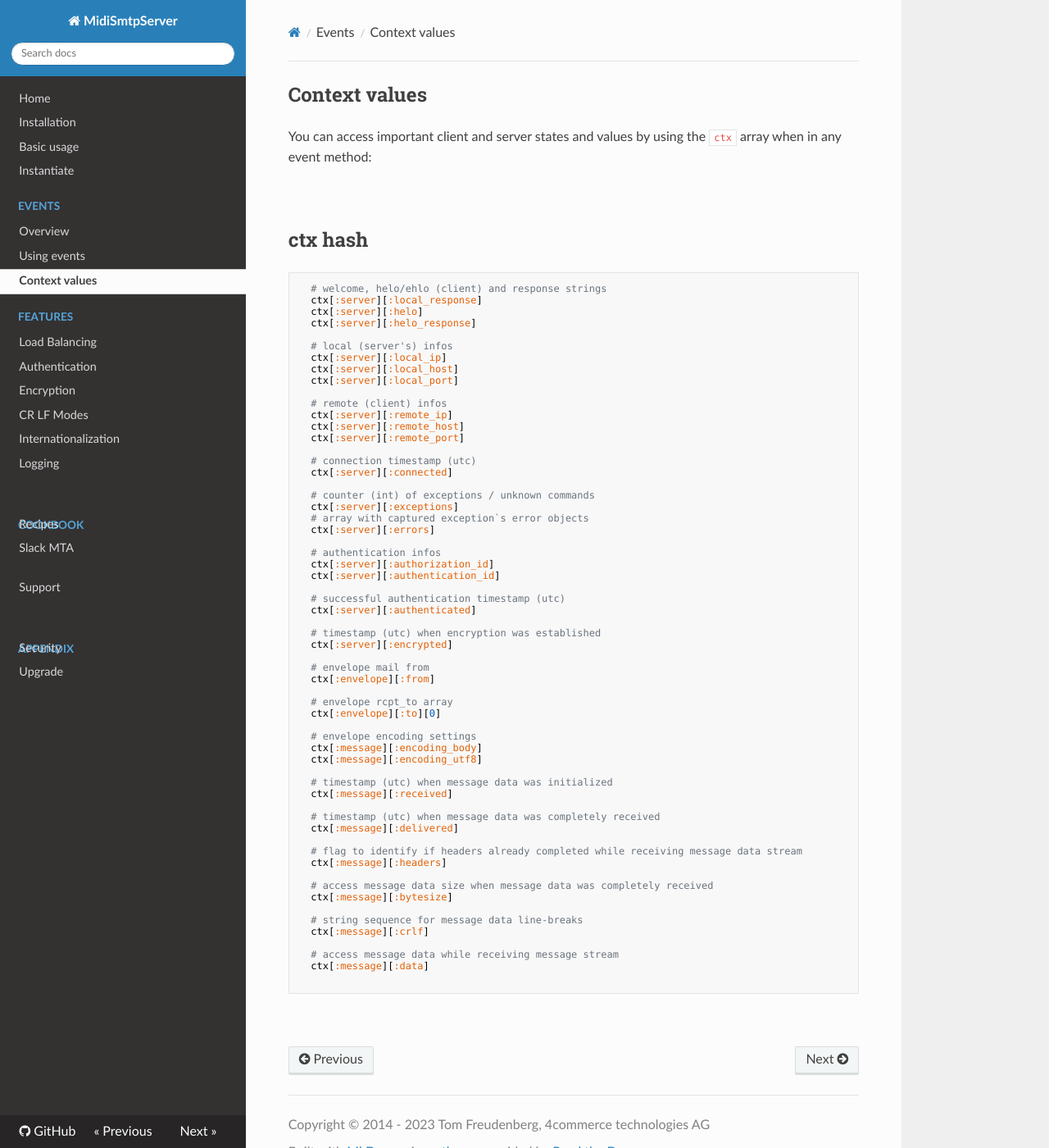
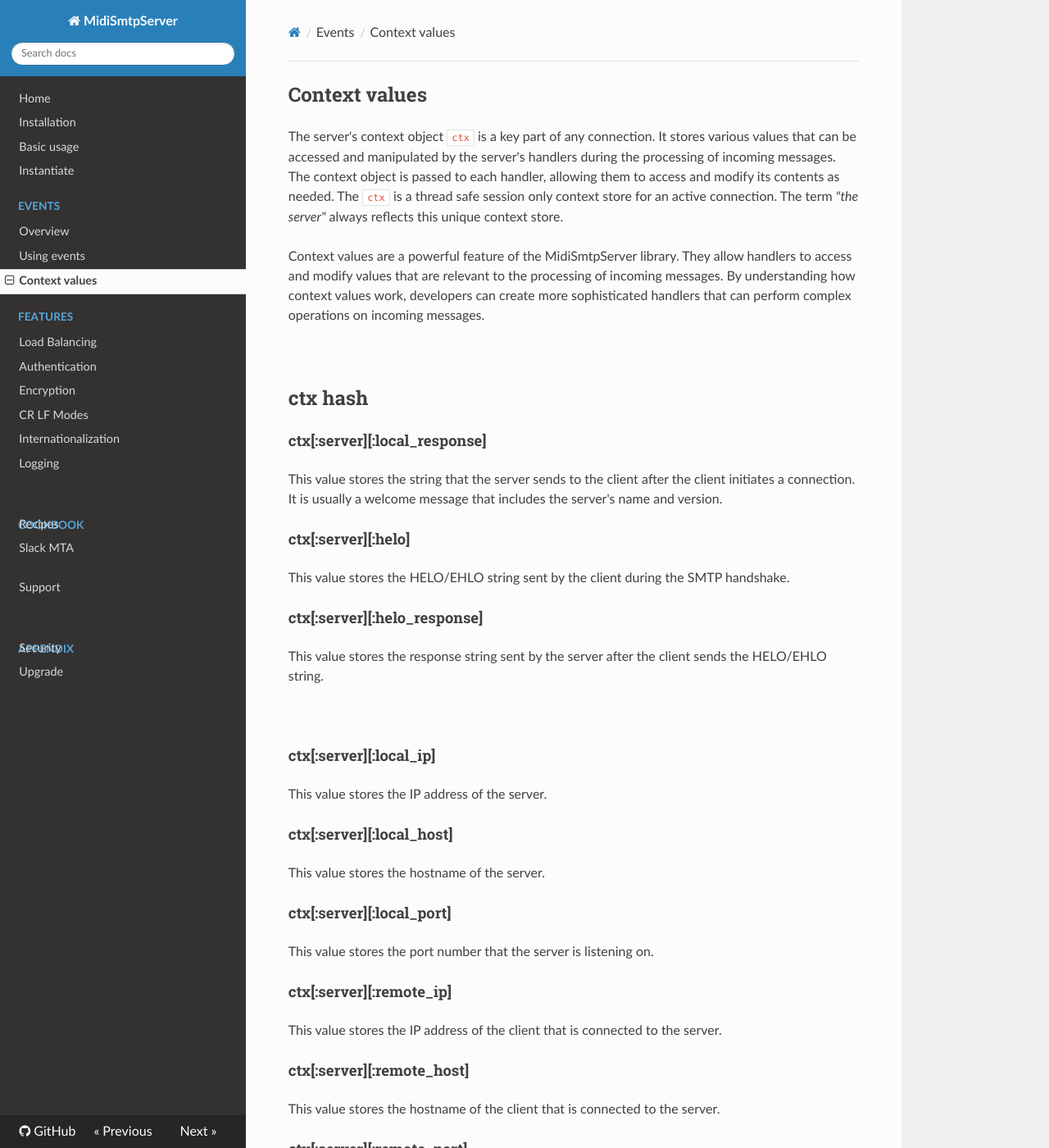
Before and after one commit to 4commerce-technologies-AG/midi-smtp-server, an MkDocs documentation site: the page built from mkdocs/context_values.md, in a window 1280 px wide and 1400 px high. Shown: the whole window at 82% size. Built offline with MkDocs 1.6.1, drawn with Linux system fonts in a browser that asks for light colours; nearby versions of some CDN libraries; old or Windows-style settings are respelled for this version of MkDocs; some of the changed text lies outside the part shown.

Commit message:
mod: rewrite documentation for context and context values

````diff
--- a/mkdocs/context_values.md
+++ b/mkdocs/context_values.md
@@ -1,73 +1,127 @@
 <h2>Context values</h2>
 
-You can access important client and server states and values by using the `ctx` array when in any event method:
+The server's context object `ctx` is a key part of any connection. It stores various values that can be accessed and manipulated by the server's handlers during the processing of incoming messages. The context object is passed to each handler, allowing them to access and modify its contents as needed. The `ctx` is a thread safe session only context store for an active connection. The term _"the server"_ always reflects this unique context store.
+
+Context values are a powerful feature of the MidiSmtpServer library. They allow handlers to access and modify values that are relevant to the processing of incoming messages. By understanding how context values work, developers can create more sophisticated handlers that can perform complex operations on incoming messages.
 
 <br>
 
 <h2>ctx hash</h2>
 
-```rb
-  # welcome, helo/ehlo (client) and response strings
-  ctx[:server][:local_response]
-  ctx[:server][:helo]
-  ctx[:server][:helo_response]
+#### ctx[:server][:local_response]
 
-  # local (server's) infos
-  ctx[:server][:local_ip]
-  ctx[:server][:local_host]
-  ctx[:server][:local_port]
+This value stores the string that the server sends to the client after the client initiates a connection. It is usually a welcome message that includes the server's name and version.
 
-  # remote (client) infos
-  ctx[:server][:remote_ip]
-  ctx[:server][:remote_host]
-  ctx[:server][:remote_port]
+#### ctx[:server][:helo]
 
-  # connection timestamp (utc)
-  ctx[:server][:connected]
+This value stores the HELO/EHLO string sent by the client during the SMTP handshake.
 
-  # counter (int) of exceptions / unknown commands
-  ctx[:server][:exceptions]
-  # array with captured exception`s error objects
-  ctx[:server][:errors]
+#### ctx[:server][:helo_response]
 
-  # authentication infos
-  ctx[:server][:authorization_id]
-  ctx[:server][:authentication_id]
-
-  # successful authentication timestamp (utc)
-  ctx[:server][:authenticated]
-
-  # timestamp (utc) when encryption was established
-  ctx[:server][:encrypted]
-
-  # envelope mail from
-  ctx[:envelope][:from]
-
-  # envelope rcpt_to array
-  ctx[:envelope][:to][0]
-
-  # envelope encoding settings
-  ctx[:message][:encoding_body]
-  ctx[:message][:encoding_utf8]
-
-  # timestamp (utc) when message data was initialized
-  ctx[:message][:received]
-
-  # timestamp (utc) when message data was completely received
-  ctx[:message][:delivered]
-
-  # flag to identify if headers already completed while receiving message data stream
-  ctx[:message][:headers]
-
-  # access message data size when message data was completely received
-  ctx[:message][:bytesize]
-
-  # string sequence for message data line-breaks
-  ctx[:message][:crlf]
-
-  # access message data while receiving message stream
-  ctx[:message][:data]
-
-```
+This value stores the response string sent by the server after the client sends the HELO/EHLO string.
 
 <br>
+
+#### ctx[:server][:local_ip]
+
+This value stores the IP address of the server.
+
+#### ctx[:server][:local_host]
+
+This value stores the hostname of the server.
+
+#### ctx[:server][:local_port]
+
+This value stores the port number that the server is listening on.
+
+#### ctx[:server][:remote_ip]
+
+This value stores the IP address of the client that is connected to the server.
+
+#### ctx[:server][:remote_host]
+
+This value stores the hostname of the client that is connected to the server.
+
+#### ctx[:server][:remote_port]
+
+This value stores the port number that the client is connected on.
+
+<br>
+
+#### ctx[:server][:connected]
+
+This value stores the timestamp (in UTC) when the client connected to the server.
+
+#### ctx[:server][:encrypted]
+
+This value stores the timestamp (in UTC) when the encryption was established between the server and client.
+
+#### ctx[:server][:exceptions]
+
+This value stores an integer counter that tracks the number of exceptions or unknown commands encountered during the session.
+
+#### ctx[:server][:errors]
+
+This value stores an array of error objects that were captured during the session.
+
+<br>
+
+#### ctx[:server][:authorization_id]
+
+This value stores the username that was provided during the AUTH command.
+
+#### ctx[:server][:authentication_id]
+
+This value stores the username that was successfully authenticated during the session.
+
+#### ctx[:server][:authenticated]
+
+This value stores the timestamp (in UTC) when the user was successfully authenticated.
+
+<br>
+
+#### ctx[:envelope][:from]
+
+This value stores the email address from the MAIL FROM command.
+
+#### ctx[:envelope][:to][0]
+
+This value stores the first email address from the RCPT TO command.
+
+#### ctx[:envelope][:encoding_body]
+
+This value stores the encoding of the message body.
+
+#### ctx[:envelope][:encoding_utf8]
+
+This value stores the encoding of the message headers.
+
+<br>
+
+#### ctx[:message][:received]
+
+This value stores the timestamp (in UTC) when the message data was initially received.
+
+#### ctx[:message][:delivered]
+
+This value stores the timestamp (in UTC) when the message data was completely received.
+
+#### ctx[:message][:headers]
+
+This value is a boolean flag that indicates if the headers of the message have already been received and processed by `on_message_data_headers_event`.
+
+<br>
+
+#### ctx[:message][:bytesize]
+
+This value stores the size of the message data in bytes.
+
+#### ctx[:message][:crlf]
+
+This value stores the string sequence used for line breaks in the message data.
+
+#### ctx[:message][:data]
+
+This value provides access to the message data while it is being received and processed by the server.
+
+<br>
````
